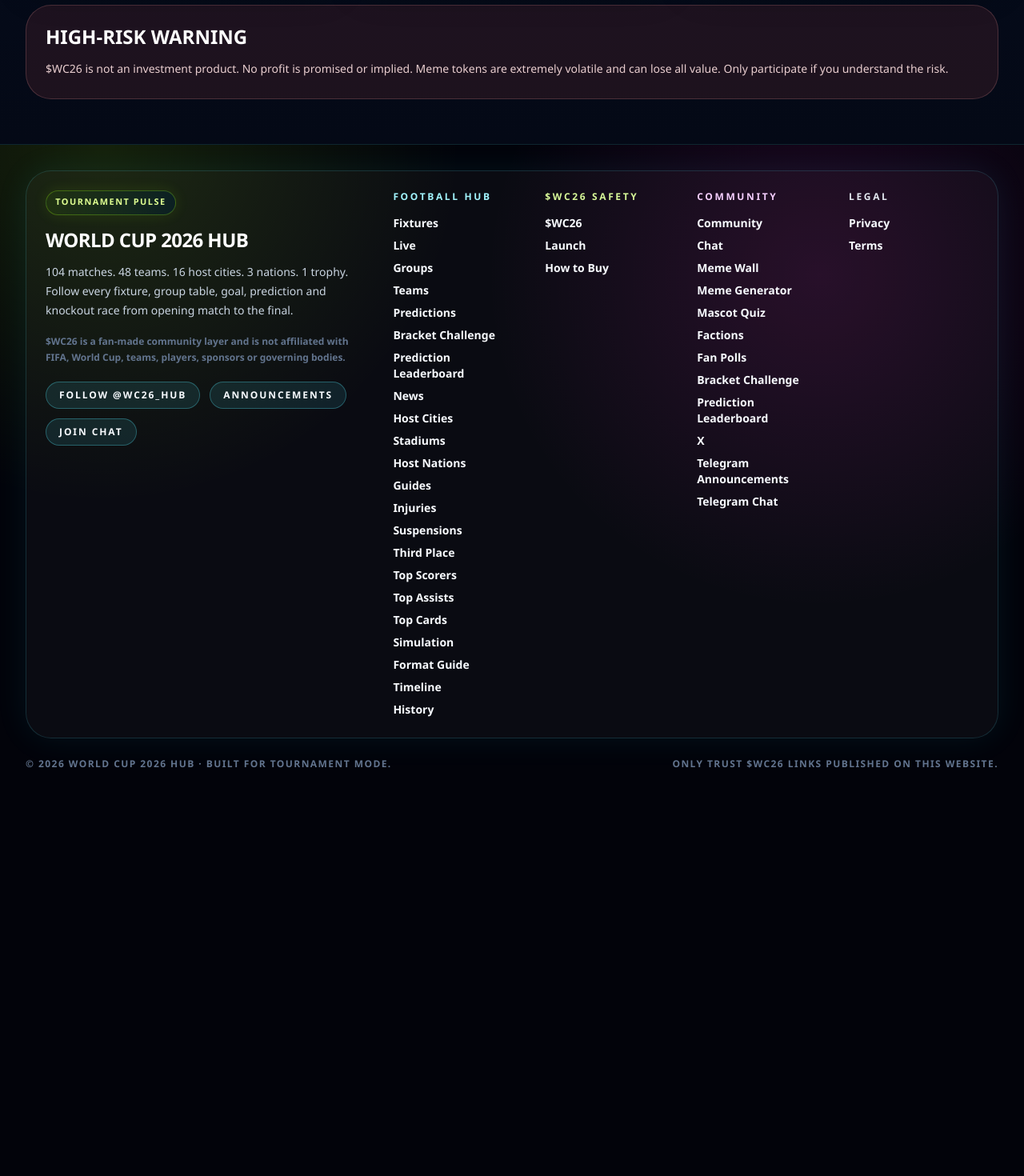
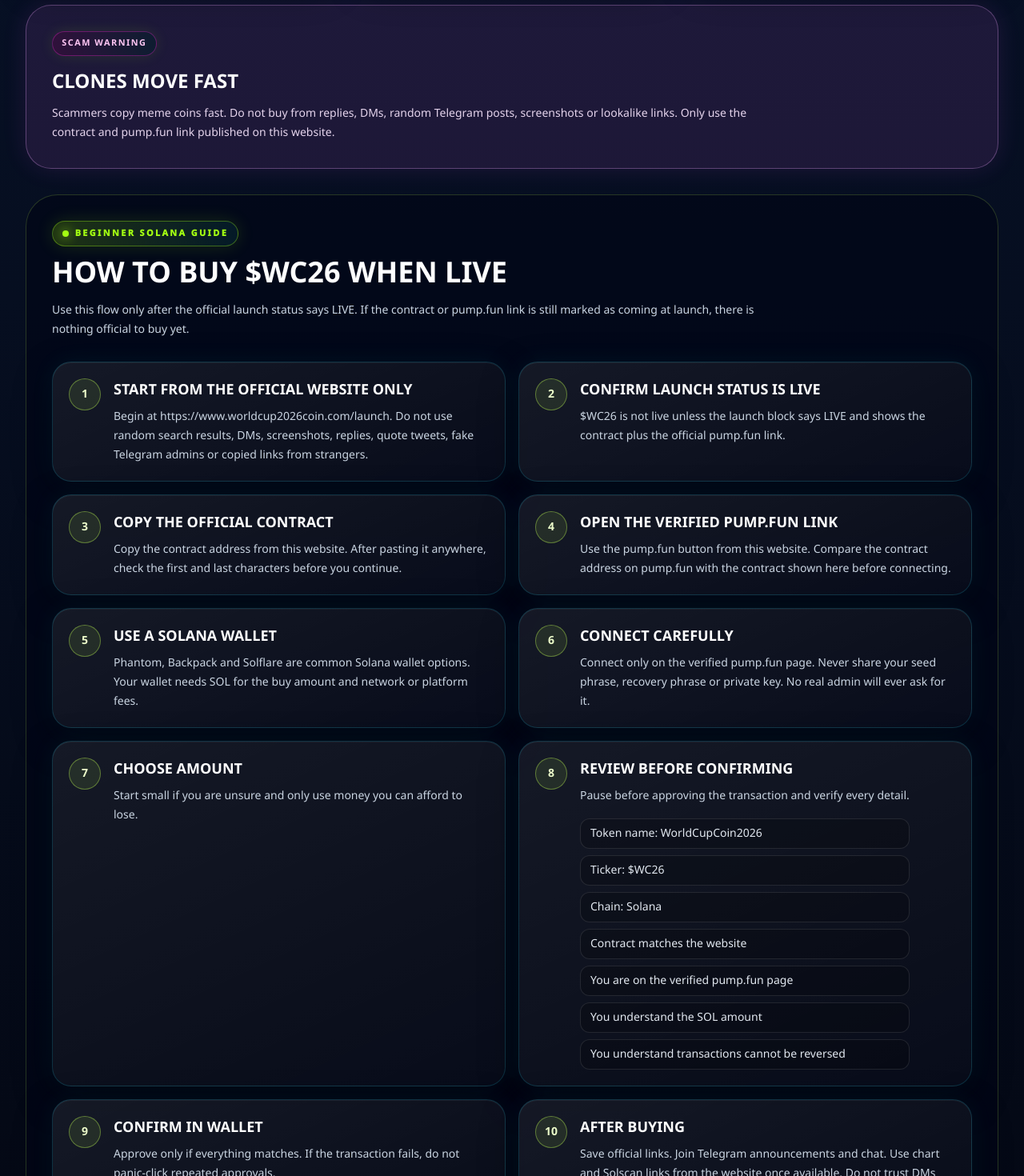
Before and after one commit to worldcup2026coin/worldcup2026-hub, a Next.js app: page /how-to-buy in a window 1280 px wide. Shown: the part 2320-3790 px from the top of the page at 80% size. Before the commit the page ends 3315 px from the top, so only its background shows below. Built offline with nearby package versions, Linux system fonts and the light colour scheme; no server answers.

Commit message:
Add practical WC26 how-to-buy guide

```diff
--- a/src/app/how-to-buy/page.tsx
+++ b/src/app/how-to-buy/page.tsx
@@ -6,7 +6,6 @@
   OfficialLaunchLinks,
   Wc26RiskWarning,
 } from "@/components/wc26/official-launch-links";
-import { wc26Config } from "@/lib/wc26";
 import { createPageMetadata } from "@/lib/seo";
 
 export const metadata: Metadata = createPageMetadata({
@@ -53,6 +52,58 @@
   {
     title: "Never share your seed phrase",
     text: "No admin, support account or website should ever ask for your recovery phrase.",
+  },
+];
+
+const buyingSteps = [
+  {
+    title: "Start from the official website only",
+    text: "Begin at https://www.worldcup2026coin.com/launch. Do not use random search results, DMs, screenshots, replies, quote tweets, fake Telegram admins or copied links from strangers.",
+  },
+  {
+    title: "Confirm launch status is LIVE",
+    text: "$WC26 is not live unless the launch block says LIVE and shows the contract plus the official pump.fun link.",
+  },
+  {
+    title: "Copy the official contract",
+    text: "Copy the contract address from this website. After pasting it anywhere, check the first and last characters before you continue.",
+  },
+  {
+    title: "Open the verified pump.fun link",
+    text: "Use the pump.fun button from this website. Compare the contract address on pump.fun with the contract shown here before connecting.",
+  },
+  {
+    title: "Use a Solana wallet",
+    text: "Phantom, Backpack and Solflare are common Solana wallet options. Your wallet needs SOL for the buy amount and network or platform fees.",
+  },
+  {
+    title: "Connect carefully",
+    text: "Connect only on the verified pump.fun page. Never share your seed phrase, recovery phrase or private key. No real admin will ever ask for it.",
+  },
+  {
+    title: "Choose amount",
+    text: "Start small if you are unsure and only use money you can afford to lose.",
+  },
+  {
+    title: "Review before confirming",
+    text: "Pause before approving the transaction and verify every detail.",
+    checks: [
+      "Token name: WorldCupCoin2026",
+      "Ticker: $WC26",
+      "Chain: Solana",
+      "Contract matches the website",
+      "You are on the verified pump.fun page",
+      "You understand the SOL amount",
+      "You understand transactions cannot be reversed",
+    ],
+  },
+  {
+    title: "Confirm in wallet",
+    text: "Approve only if everything matches. If the transaction fails, do not panic-click repeated approvals.",
+  },
+  {
+    title: "After buying",
+    text: "Save official links. Join Telegram announcements and chat. Use chart and Solscan links from the website once available. Do not trust DMs about support, bonus allocation, claim, airdrop, migration or wallet verification.",
   },
 ];
 
@@ -111,14 +162,76 @@
           ))}
         </section>
 
+        <section className="mt-8 rounded-[2rem] border border-fuchsia-300/30 bg-fuchsia-400/10 p-6 shadow-[0_0_30px_rgba(217,70,239,0.12)] sm:p-8">
+          <p className="neon-badge neon-badge-pink">Scam warning</p>
+          <h2 className="mt-4 text-2xl font-black uppercase text-white">
+            Clones move fast
+          </h2>
+          <p className="mt-3 max-w-4xl text-sm leading-6 text-fuchsia-100/90">
+            Scammers copy meme coins fast. Do not buy from replies, DMs,
+            random Telegram posts, screenshots or lookalike links. Only use the
+            contract and pump.fun link published on this website.
+          </p>
+        </section>
+
+        <section className="mt-8 rounded-[2.5rem] border border-lime-300/20 bg-slate-950/70 p-6 sm:p-8">
+          <div className="max-w-4xl">
+            <p className="neon-kicker">Beginner Solana guide</p>
+            <h2 className="mt-3 text-3xl font-black uppercase text-white sm:text-4xl">
+              How to buy $WC26 when live
+            </h2>
+            <p className="mt-4 text-sm leading-6 text-slate-300">
+              Use this flow only after the official launch status says LIVE. If
+              the contract or pump.fun link is still marked as coming at launch,
+              there is nothing official to buy yet.
+            </p>
+          </div>
+
+          <div className="mt-7 grid gap-4 lg:grid-cols-2">
+            {buyingSteps.map((step, index) => (
+              <article
+                key={step.title}
+                className="rounded-[1.5rem] border border-white/10 bg-white/[0.04] p-5"
+              >
+                <div className="flex items-start gap-4">
+                  <span className="flex h-10 w-10 shrink-0 items-center justify-center rounded-full border border-lime-300/40 bg-lime-300/10 text-sm font-black text-lime-100">
+                    {index + 1}
+                  </span>
+                  <div>
+                    <h3 className="text-lg font-black uppercase text-white">
+                      {step.title}
+                    </h3>
+                    <p className="mt-2 text-sm leading-6 text-slate-300">
+                      {step.text}
+                    </p>
+                    {step.checks ? (
+                      <ul className="mt-4 grid gap-2 text-sm text-slate-200">
+                        {step.checks.map((check) => (
+                          <li
+                            key={check}
+                            className="rounded-xl border border-white/10 bg-black/20 px-3 py-2"
+                          >
+                            {check}
+                          </li>
+                        ))}
+                      </ul>
+                    ) : null}
+                  </div>
+                </div>
+              </article>
+            ))}
+          </div>
+        </section>
+
         <section className="mt-8 rounded-[2rem] border border-red-300/20 bg-red-400/10 p-6">
           <h2 className="text-2xl font-black uppercase text-white">
             High-risk warning
           </h2>
           <p className="mt-3 text-sm leading-6 text-red-100/90">
-            {wc26Config.ticker} is not an investment product. No profit is promised
-            or implied. Meme tokens are extremely volatile and can lose all value.
-            Only participate if you understand the risk.
+            $WC26 is fan-made and unofficial. It is not affiliated with FIFA,
+            the FIFA World Cup, teams, players, sponsors or governing bodies.
+            Crypto-assets are high risk. You could lose all money you put in.
+            Nothing here is financial advice.
           </p>
         </section>
       </Container>
```
